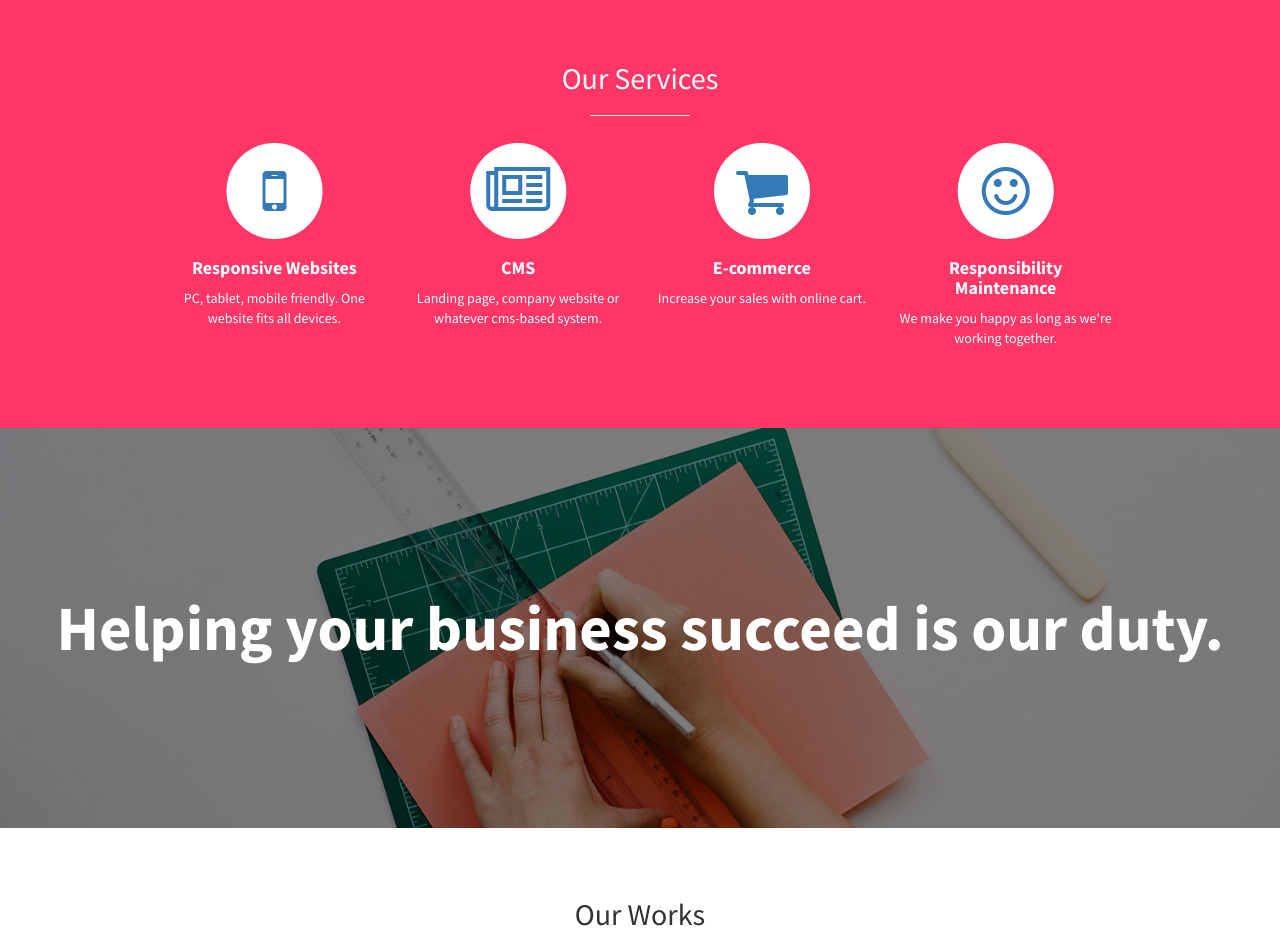
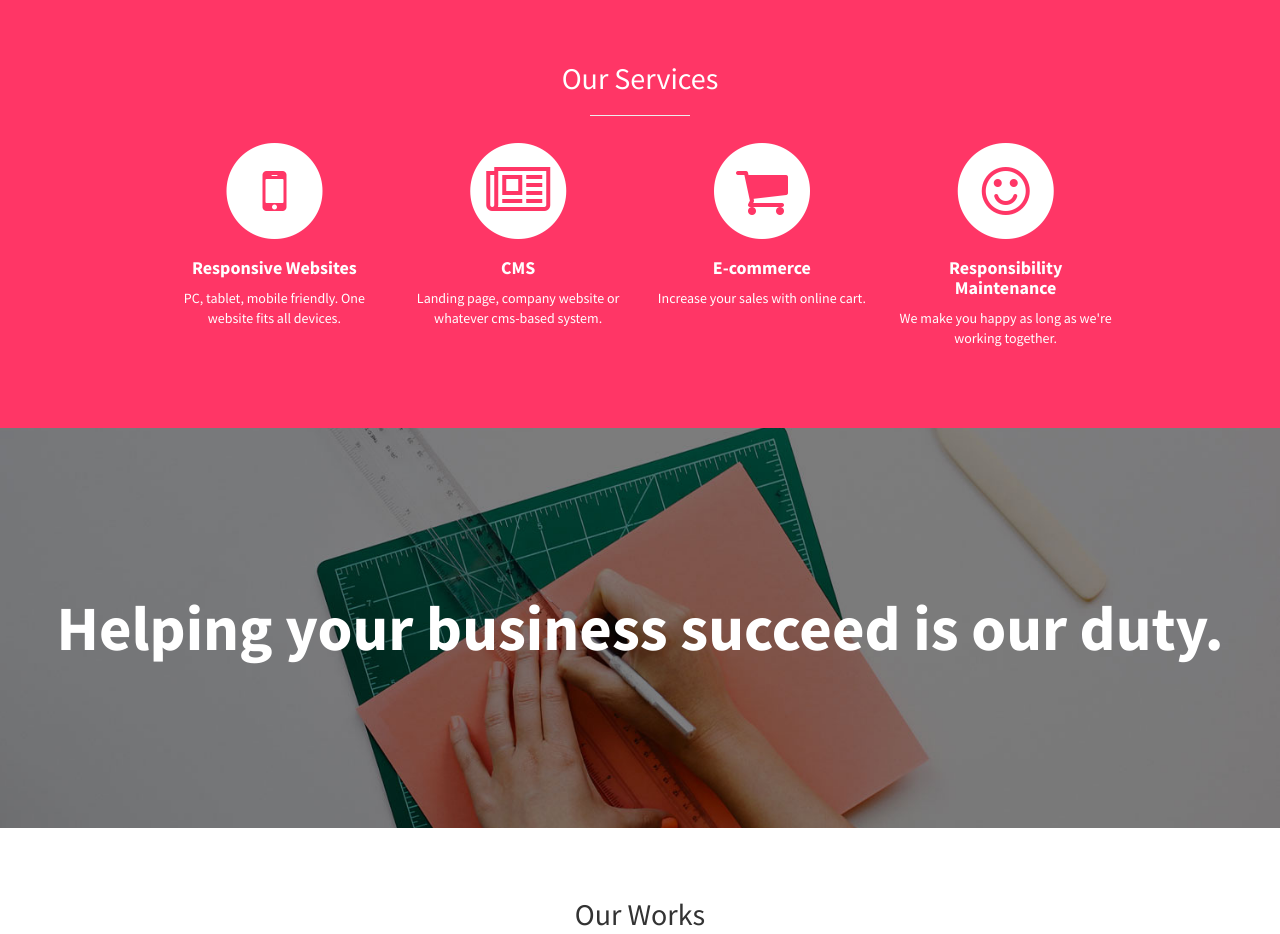
Before and after one commit to gorillab/gorillab.github.io, a plain HTML site: page index.html in a window 1280 px wide. Shown: the part 1020-1954 px from the top of the page. Drawn offline with Linux system fonts and the light colour scheme.

Commit message:
Update gorillab.css

```diff
--- a/css/gorillab.css
+++ b/css/gorillab.css
@@ -16,7 +16,7 @@ body {
     font-family: "Source Sans Pro","Helvetica Neue",Helvetica,Arial,sans-serif;
 }
 
-a {
+a, .text-primary {
     color: #ff3666;
 }
 
```
